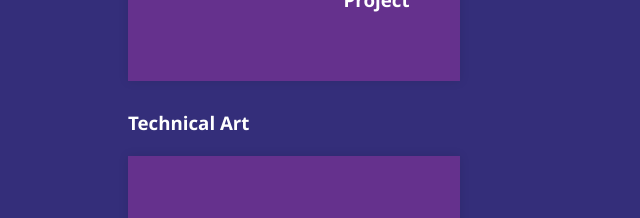
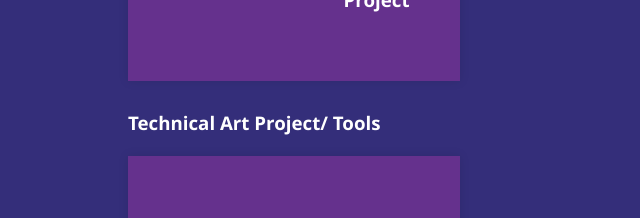
Before and after one commit to TENINATOR/Portfolio, a plain HTML site: page index.html in a window 1280 px wide. Shown: the part 973-1191 px from the top of the page, without its empty margins (0-640 px from the left). Drawn offline with Linux system fonts and the light colour scheme.

Commit message:
Update index.html

```diff
--- a/index.html
+++ b/index.html
@@ -65,7 +65,7 @@
                                 <h3>Robotics Project</h3>
                             </div>
                             <div class="project-back">
-                                <p>Description of your robotics project.</p>
+                                <p>Not much can be said just </p>
                                 <a href="#" class="btn">See Code</a>
                             </div>
                         </div>
@@ -74,9 +74,9 @@
             </div>
 
 
-            <!-- Technical Art Projects -->
+            <!-- Technical Art Projects/ Tools -->
             <div id="technical-art" class="project-category">
-                <h3>Technical Art</h3>
+                <h3>Technical Art Project/ Tools</h3>
                 <div class="project-grid">
                     <!-- Technical Art Project Example -->
                     <div class="project-item">
@@ -86,7 +86,7 @@
                                 <h3>Technical Art Project</h3>
                             </div>
                             <div class="project-back">
-                                <p>Description of your technical art project.</p>
+                                <p>Shader</p>
                                 <a href="#" class="btn">See Code</a>
                             </div>
                         </div>
```
